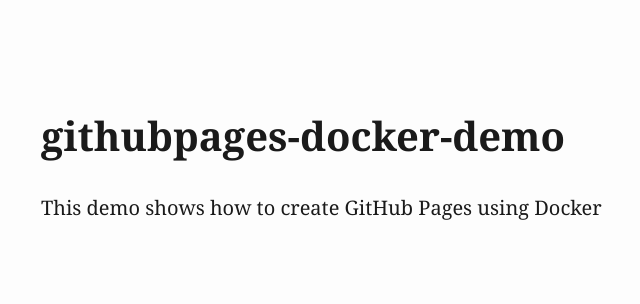
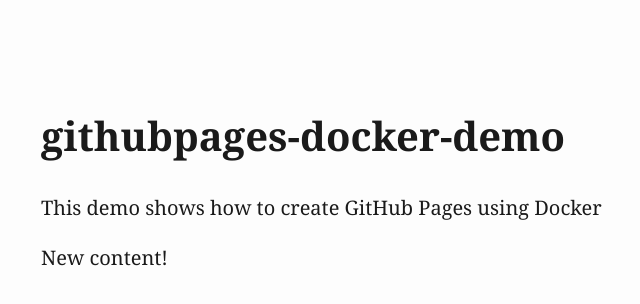
Before and after one commit to jhidding/githubpages-docker-demo, a plain HTML site: page index.html in a window 1280 px wide. Shown: the whole page, without its empty margins (239-879 px from the left). Drawn offline with Linux system fonts and the light colour scheme.

Commit message:
Deploying to gh-pages from @ jhidding/githubpages-docker-demo@675c75f84ae39f2af9f72803da9690aeac3691bf 🚀

```diff
--- a/index.html
+++ b/index.html
@@ -151,5 +151,6 @@
 <body>
 <h1 id="githubpages-docker-demo">githubpages-docker-demo</h1>
 <p>This demo shows how to create GitHub Pages using Docker</p>
+<p>New content!</p>
 </body>
 </html>
```
